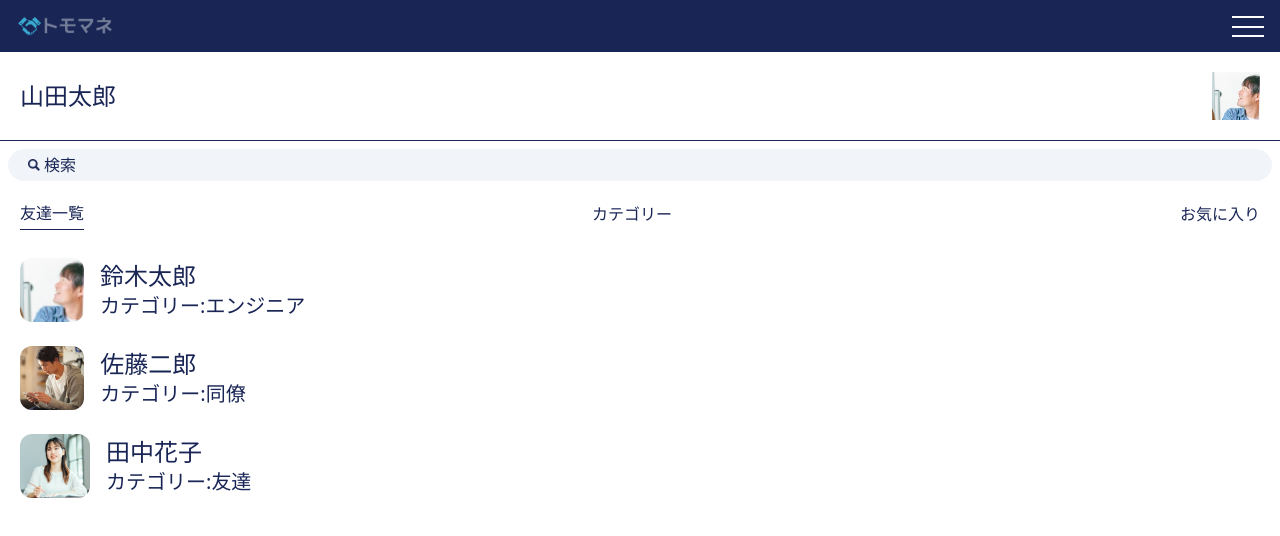
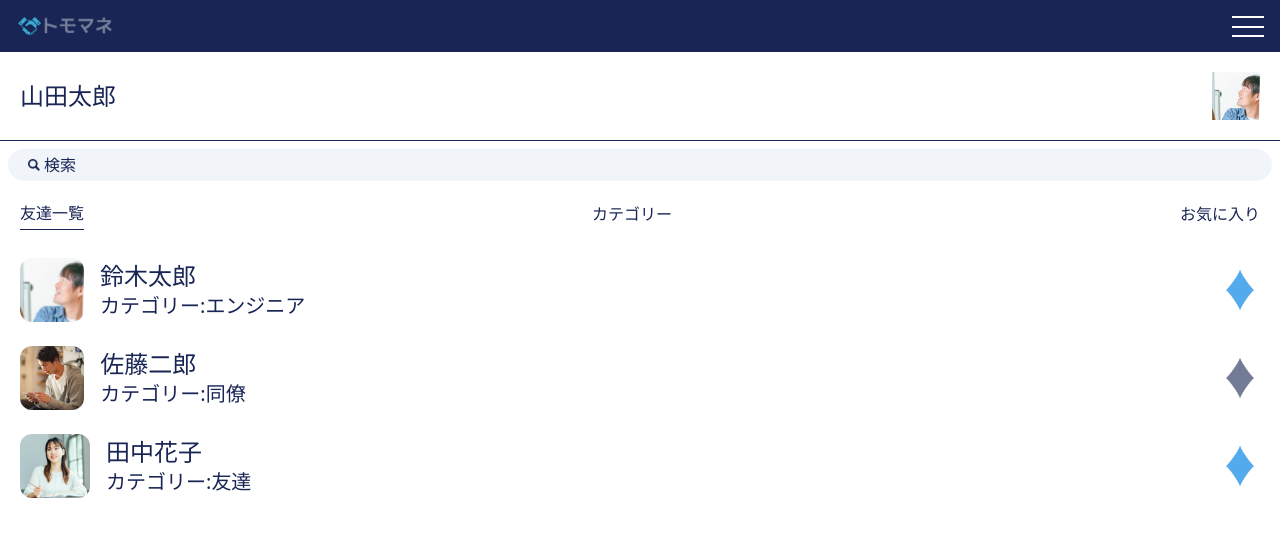
Before and after one commit to nikawa2161/tomomane, a React (Create React App) app: page / in a window 1280 px wide. Shown: the top 536 px of the page. Built offline with nearby package versions, Linux system fonts and the light colour scheme.

Commit message:
お気に入りカラム、画像の追加

```diff
--- a/src/testData.ts
+++ b/src/testData.ts
@@ -15,6 +15,7 @@ type FriendData = {
   tiktok: string
   image: string
   category: string
+  favorite :boolean
 }
 
 export const friendData: FriendData[] = [
@@ -35,6 +36,7 @@ export const friendData: FriendData[] = [
     tiktok: '@123456',
     image: '/images/sample/1.png',
     category: 'エンジニア',
+    favorite :true,
   },
   {
     id: 2,
@@ -53,6 +55,7 @@ export const friendData: FriendData[] = [
     tiktok: '@123456',
     image: '/images/sample/2.jpg',
     category: '同僚',
+    favorite :false,
   },
   {
     id: 3,
@@ -71,5 +74,6 @@ export const friendData: FriendData[] = [
     tiktok: '@123456',
     image: '/images/sample/3.jpg',
     category: '友達',
+    favorite :true,
   },
 ]
--- a/src/views/pages/home/FriendHome.tsx
+++ b/src/views/pages/home/FriendHome.tsx
@@ -7,6 +7,7 @@ export const FriendHome: FC = () => {
     name: string
     image: string
     category: string
+    favorite: boolean
   }
 
   return (
@@ -15,7 +16,7 @@ export const FriendHome: FC = () => {
         return (
           <li
             key={friend.id}
-            className="flex items-center mt-6 text-blue-primary first:mt-0"
+            className="relative flex items-center mt-6 text-blue-primary first:mt-0"
           >
             <img
               className="rounded-xl h-16"
@@ -26,6 +27,13 @@ export const FriendHome: FC = () => {
               <p className="text-2xl">{friend.name}</p>
               <p className="text-xl">カテゴリー:{friend.category}</p>
             </div>
+            <img
+              className="h-10 absolute right-0"
+              src={`${process.env.PUBLIC_URL}/images/icons/star${
+                friend.favorite ? '2' : '1'
+              }.png`}
+              alt=""
+            />
           </li>
         )
       })}
```
